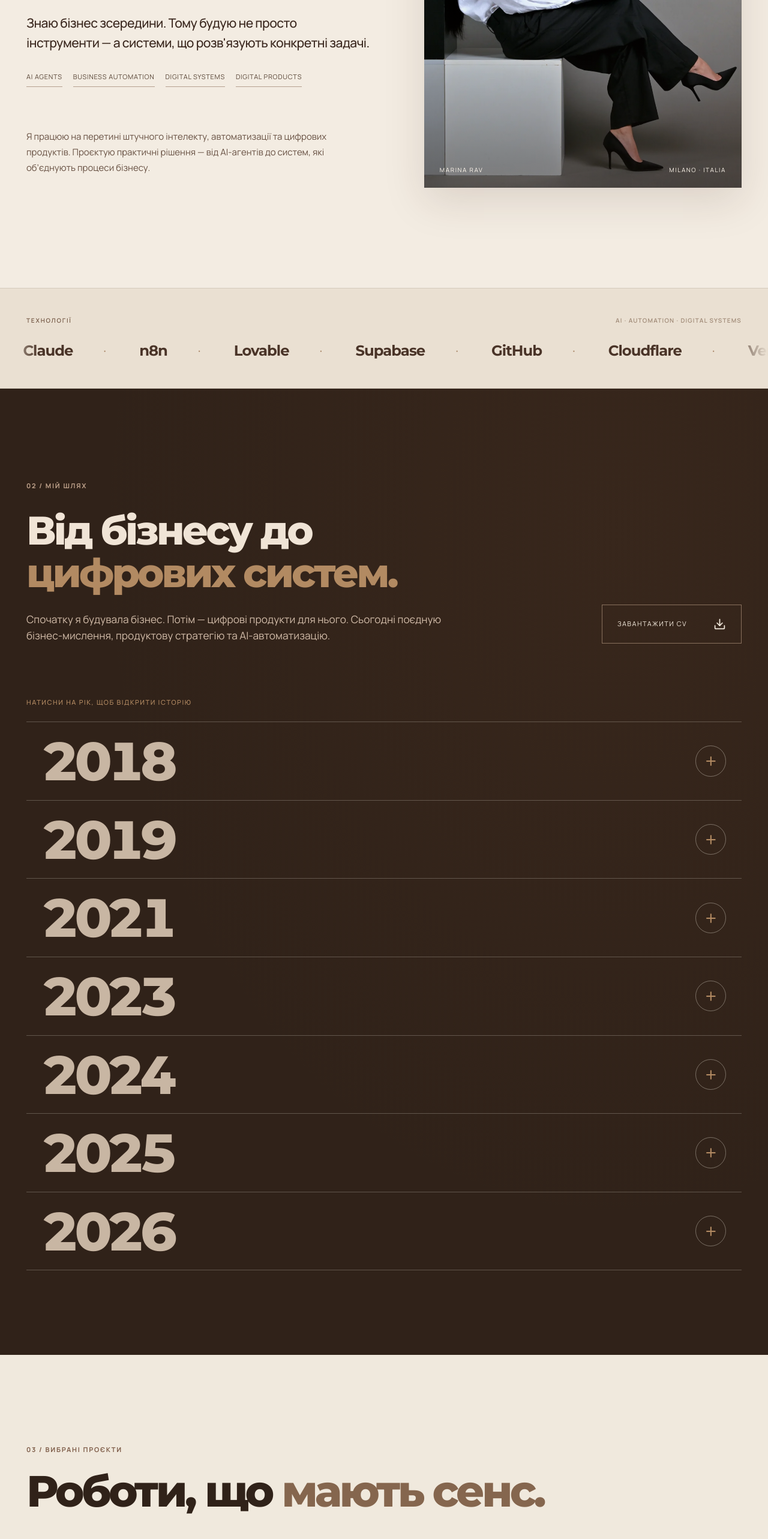
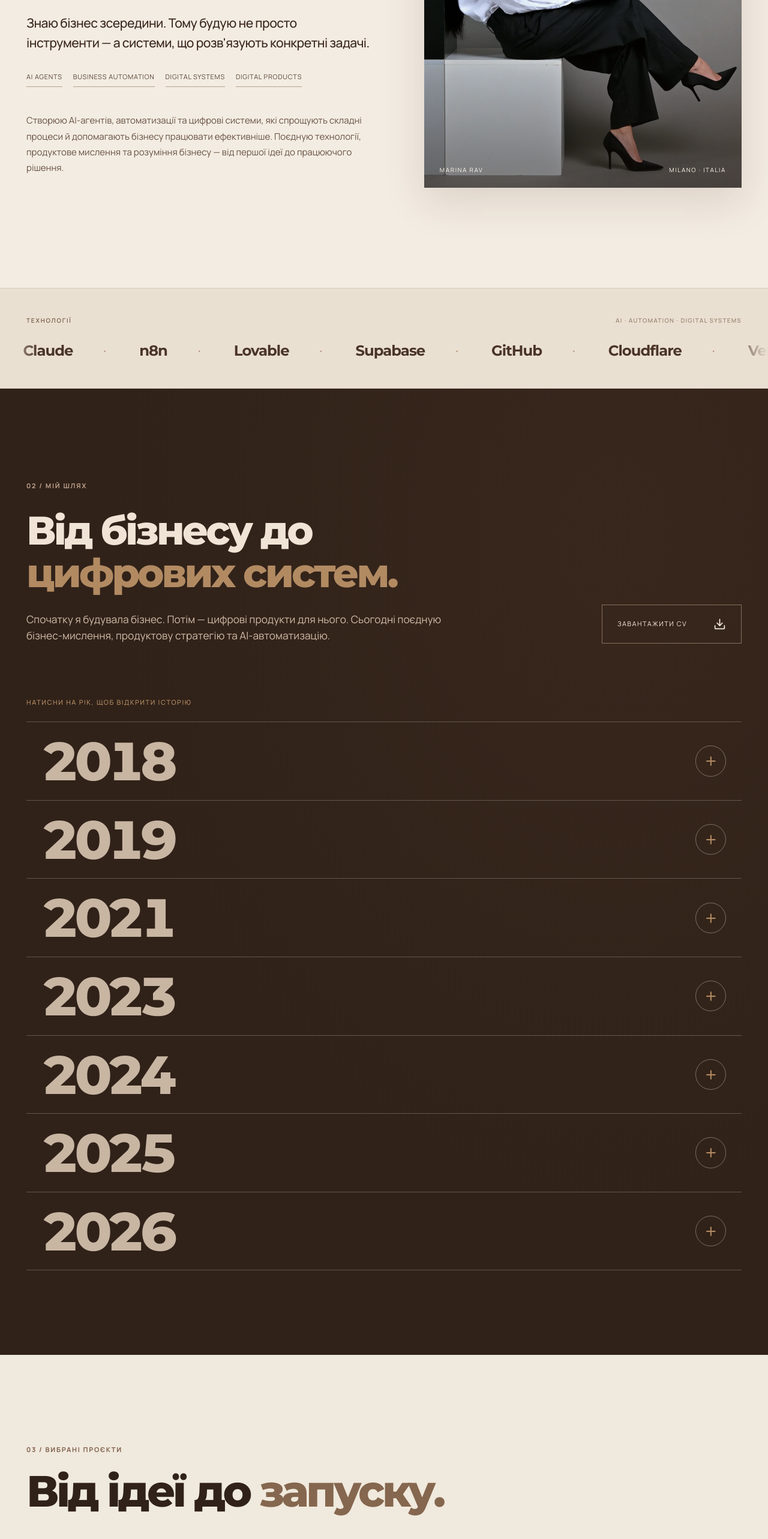
Before and after one commit to marinaravvv/marina-ravliuk-portfolio, a React (Vite) app: page /ua in a window 1280 px wide. Shown: the part 1346-3912 px from the top of the page at 60% size. Built offline with nearby package versions, Linux system fonts and the light colour scheme; a web font is replaced by a local one.

Commit message:
Rewrite personal positioning and Selected Works editorial copy in UA, EN, and IT

```diff
--- a/src/content.ts
+++ b/src/content.ts
@@ -54,10 +54,10 @@ export const text = {
     heroIntro: 'Створюю технології, які перетворюють складні бізнес-процеси на зрозумілі системи.',
     scroll: 'Гортай, щоб дослідити', discover: 'Переглянути роботи', availability: 'Відкрита до співпраці',
     aboutLabel: '01 / ПРО МЕНЕ', aboutHeadingA: 'Не просто', aboutHeadingB: 'цифрові продукти.', aboutHeadingC: 'Системи, що працюють.',
-    aboutText: 'Я працюю на перетині штучного інтелекту, автоматизації та цифрових продуктів. Проєктую практичні рішення — від AI-агентів до систем, які об’єднують процеси бізнесу.',
+    aboutText: 'Створюю AI-агентів, автоматизації та цифрові системи, які спрощують складні процеси й допомагають бізнесу працювати ефективніше. Поєдную технології, продуктове мислення та розуміння бізнесу — від першої ідеї до працюючого рішення.',
     aboutSecond: 'Я працюю з Мілана та розвиваю MAV8 — компанію, де клієнти можуть замовити AI-рішення, автоматизацію та цифрові системи.',
     expertiseLabel: '02 / НАПРЯМИ', expertiseTitle: 'Що я створюю', selectedLabel: '03 / ВИБРАНІ ПРОЄКТИ',
-    selectedTitle: 'Роботи, що', selectedTitleItalic: 'мають сенс.', caseView: 'Відкрити кейс', projectIndex: 'ПРОЄКТ',
+    selectedTitle: 'Від ідеї до', selectedTitleItalic: 'запуску.', selectedDescription: 'Реалізовані проєкти, які вже можна побачити в роботі. Колекція поступово поповнюватиметься новими запусками.', caseView: 'Відкрити кейс', projectIndex: 'ПРОЄКТ',
     processLabel: '04 / ПІДХІД', processTitle: 'Від ідеї до системи.',
     mav8Label: '04 / МОЯ КОМПАНІЯ', mav8Title: 'AI. Automation. Digital Systems.',
     mav8Body: 'MAV8 — компанія з вісьмома напрямами послуг: від сайтів і AI-агентів до автоматизації, CRM та бізнес-систем.',
@@ -120,10 +120,10 @@ export const text = {
     heroIntro: 'I turn complex business processes into clear, purposeful digital systems.',
     scroll: 'Scroll to explore', discover: 'Explore selected work', availability: 'Open to collaborations',
     aboutLabel: '01 / ABOUT', aboutHeadingA: 'More than', aboutHeadingB: 'digital products.', aboutHeadingC: 'Systems that work.',
-    aboutText: 'I work at the intersection of artificial intelligence, automation and digital products. I design practical solutions — from AI agents to connected business systems.',
+    aboutText: 'I build AI agents, automations and digital systems that simplify complex processes and help businesses work more efficiently. I combine technology, product thinking and business insight — from the first idea to a working solution.',
     aboutSecond: 'Based in Milan, I am building MAV8 — a company where clients can commission AI solutions, automation and digital systems.',
     expertiseLabel: '02 / EXPERTISE', expertiseTitle: 'What I build', selectedLabel: '03 / SELECTED WORK',
-    selectedTitle: 'Work with', selectedTitleItalic: 'purpose.', caseView: 'Explore case study', projectIndex: 'PROJECT',
+    selectedTitle: 'From concept to', selectedTitleItalic: 'launch.', selectedDescription: 'Selected projects you can already explore live. New launches will be added to this collection over time.', caseView: 'Explore case study', projectIndex: 'PROJECT',
     processLabel: '04 / PROCESS', processTitle: 'From idea to system.',
     mav8Label: '04 / MY COMPANY', mav8Title: 'AI. Automation. Digital Systems.',
     mav8Body: 'MAV8 is my company with eight service areas, from digital experiences and AI agents to automation, CRM and business systems.',
@@ -186,10 +186,10 @@ export const text = {
     heroIntro: 'Trasformo processi aziendali complessi in sistemi digitali chiari e funzionali.',
     scroll: 'Scorri per esplorare', discover: 'Esplora i progetti', availability: 'Disponibile per collaborazioni',
     aboutLabel: '01 / CHI SONO', aboutHeadingA: 'Più che', aboutHeadingB: 'prodotti digitali.', aboutHeadingC: 'Sistemi che funzionano.',
-    aboutText: 'Lavoro all’intersezione tra intelligenza artificiale, automazione e prodotti digitali. Progetto soluzioni pratiche: dagli agenti AI ai sistemi aziendali integrati.',
+    aboutText: 'Creo agenti AI, automazioni e sistemi digitali che semplificano processi complessi e rendono le aziende più efficienti. Unisco tecnologia, visione di prodotto e comprensione del business — dall’idea iniziale a una soluzione funzionante.',
     aboutSecond: 'Vivo a Milano e sviluppo MAV8, un’azienda che realizza soluzioni AI, automazioni e sistemi digitali per clienti.',
     expertiseLabel: '02 / COMPETENZE', expertiseTitle: 'Cosa realizzo', selectedLabel: '03 / PROGETTI SELEZIONATI',
-    selectedTitle: 'Progetti con', selectedTitleItalic: 'uno scopo.', caseView: 'Scopri il progetto', projectIndex: 'PROGETTO',
+    selectedTitle: 'Dall’idea al', selectedTitleItalic: 'lancio.', selectedDescription: 'Progetti realizzati che puoi già esplorare online. La selezione crescerà con i prossimi lanci.', caseView: 'Scopri il progetto', projectIndex: 'PROGETTO',
     processLabel: '04 / METODO', processTitle: 'Dall’idea al sistema.',
     mav8Label: '04 / LA MIA AZIENDA', mav8Title: 'AI. Automation. Digital Systems.',
     mav8Body: 'MAV8 è la mia azienda con otto aree di servizi: dai prodotti digitali e agenti AI alle automazioni, CRM e sistemi aziendali.',
```
